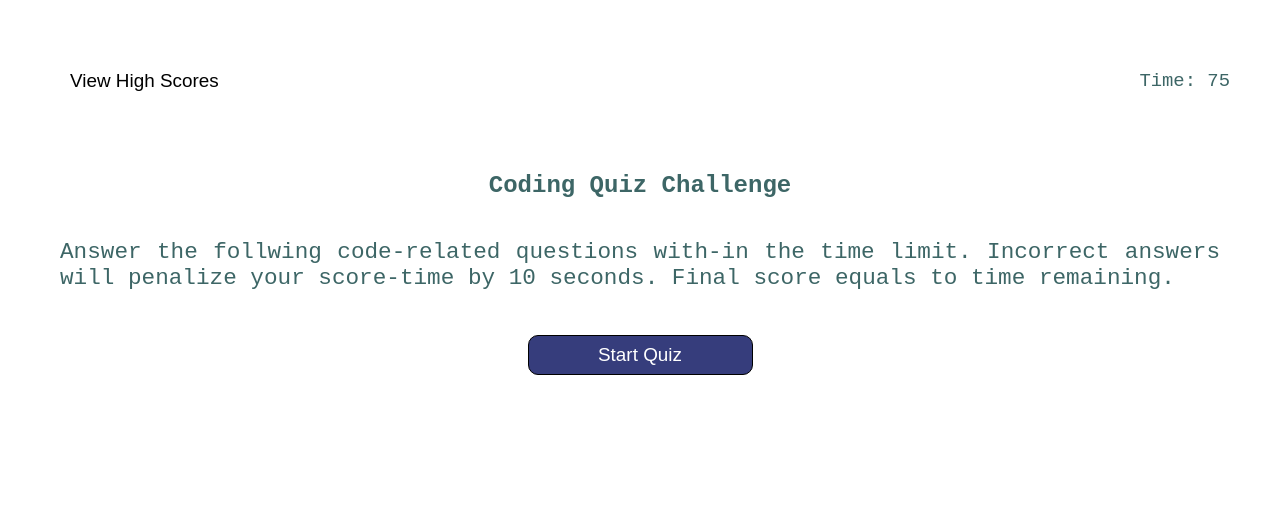
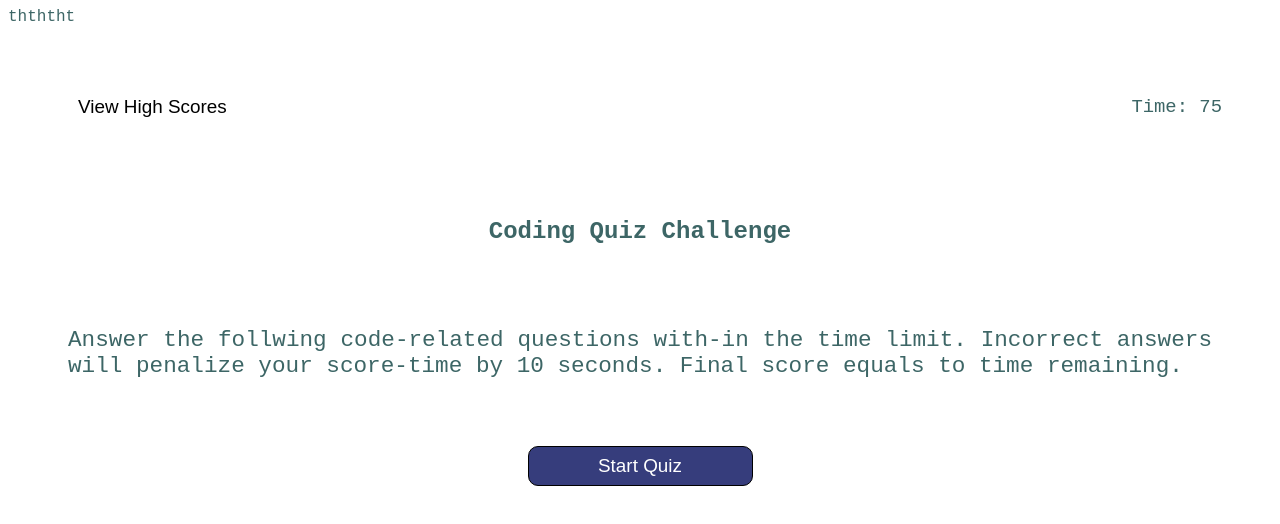
Before and after one commit to bertintshisuaka2/web-API, a plain HTML site: page index.html in a window 1280 px wide. Drawn offline with Linux system fonts and the light colour scheme.

Commit message:
first commit

```diff
--- a/assets/script.js
+++ b/assets/script.js
@@ -4,7 +4,7 @@
 var time = document.querySelector(".timer");
 var score = document.querySelector("#score");
 var secondsLeft = 75;
-
+ssffaef
 //VAR FOR BUTTONS (global )
 const start = document.querySelector("#start");
 
--- a/assets/style.css
+++ b/assets/style.css
@@ -4,6 +4,7 @@
     --tertiary-color: #ffffff;
   }
 
+  rgrgrgr
   * {
     box-sizing: border-box;
     margin: 0;
--- a/index.html
+++ b/index.html
@@ -1,6 +1,6 @@
 <!DOCTYPE html>
 <html lang="en">
-
+thththt
 <head>
     <meta charset="UTF-8">
     <meta name="viewport" content="width=device-width, initial-scale=1.0">
```
